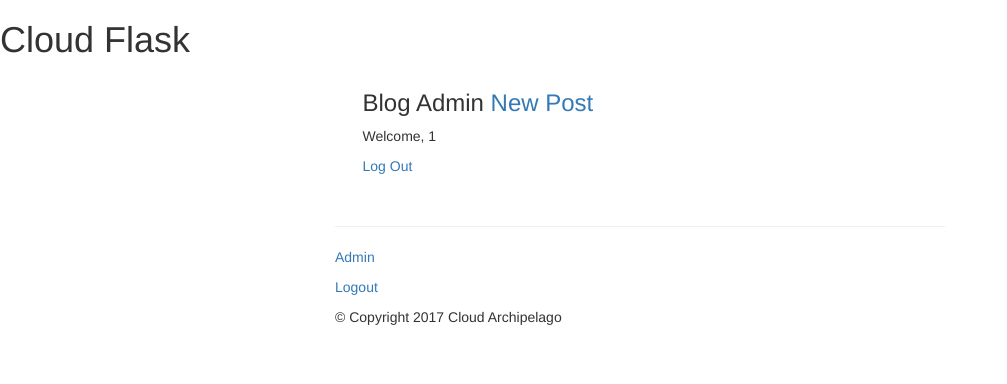
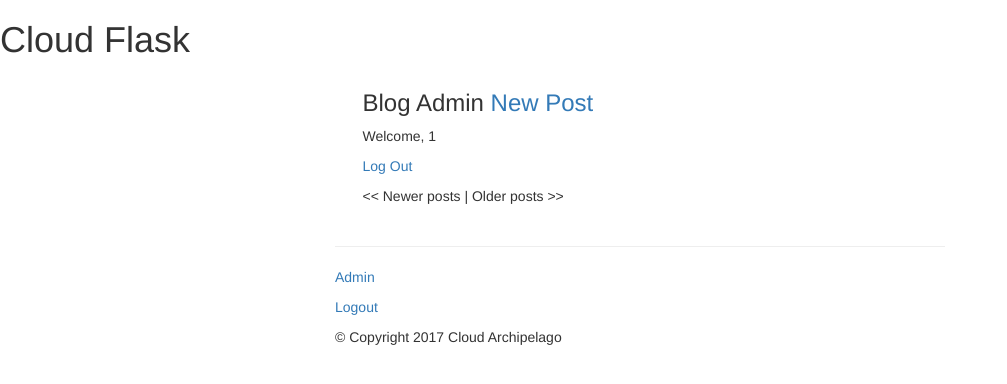
Before and after one commit to bobbanovski/CloudFlask, a Flask app: page /admin in a window 1280 px wide. Shown: the top 384 px of the page, without its empty margins (0-1007 px from the left). Run offline with Flask 2, Linux system fonts and the light colour scheme; the visitor is signed in with stand-in values (Sample User, id 1); data that the repository does not hold is empty; some libraries are stand-ins or nearby versions.

Commit message:
implement pagination

```diff
--- a/flask_init/blog/views.py
+++ b/flask_init/blog/views.py
@@ -8,21 +8,25 @@ from author.decorators import login_required, author_required
 import bcrypt
 from slugify import slugify
 
+postsPerPage = 5
+
 @app.route('/')
 @app.route('/index')
-def index():
+@app.route('/index/<int:page>')
+def index(page=1):
     blog = Blog.query.first()
     if not blog:
         return redirect(url_for('setup'))
-    posts = Post.query.order_by(Post.publishDate.desc())
+    posts = Post.query.order_by(Post.publishDate.desc()).paginate(page, postsPerPage, False)
 
     return render_template('/blog/index.html', posts = posts, blog=blog)
 
 @app.route('/admin')
+@app.route('/admin/<int:page>')
 @author_required
-def admin():
+def admin(page=1):
     if session.get('is_author'):
-        posts = Post.query.order_by(Post.publishDate.desc())
+        posts = Post.query.order_by(Post.publishDate.desc()).paginate(page, postsPerPage, False)
         return render_template('/blog/admin.html', posts = posts)
     else:
         abort(403)
--- a/flask_init/templates/blog/admin.html
+++ b/flask_init/templates/blog/admin.html
@@ -22,7 +22,7 @@
         </p>
 
         <div class="post-list">
-            {% for post in posts %}
+            {% for post in posts.items %}
             <div class="post-item">
                 <h4><a href="{{ url_for('article', slug=post.slug) }}">{{post.title}}</a></h4>
                 <p class="text-muted">Posted by {{post.author.fullname}} on {{post.publishDate.strftime('%Y-%m-%d')}}
@@ -34,6 +34,20 @@
         <p>
             <a href = "{{ url_for('logout') }}">Log Out</a>
         </p>
+
+        <div class="post-paginate">
+                {% if posts.has_prev %}
+                    <a href="{{ url_for('admin', page=posts.prev_num)}}">&lt;&lt; Newer posts</a>
+                {% else %}
+                &lt;&lt; Newer posts
+                {% endif %}
+                |
+                {% if posts.has_next %}
+                    <a href="{{ url_for('admin', page=posts.next_num)}}">Older posts &gt;&gt;</a>
+                {% else %}
+                Older posts &gt;&gt;
+                {% endif %}
+            </div>
     </div>
 </div>
 {% endblock %}
```
Also changed, not shown: flask_init/templates/blog/index.html (+16 -2 lines), flask_init/tests.py (+8 -0 lines).
